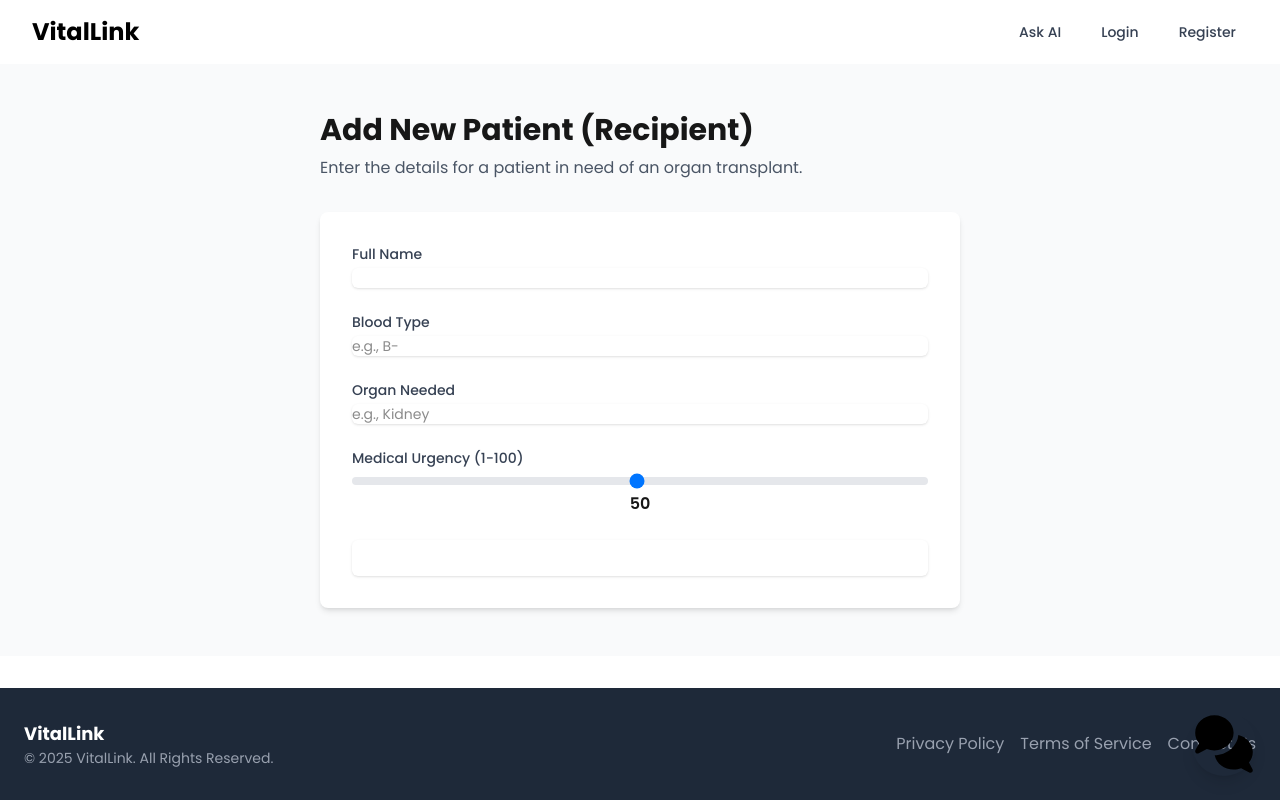
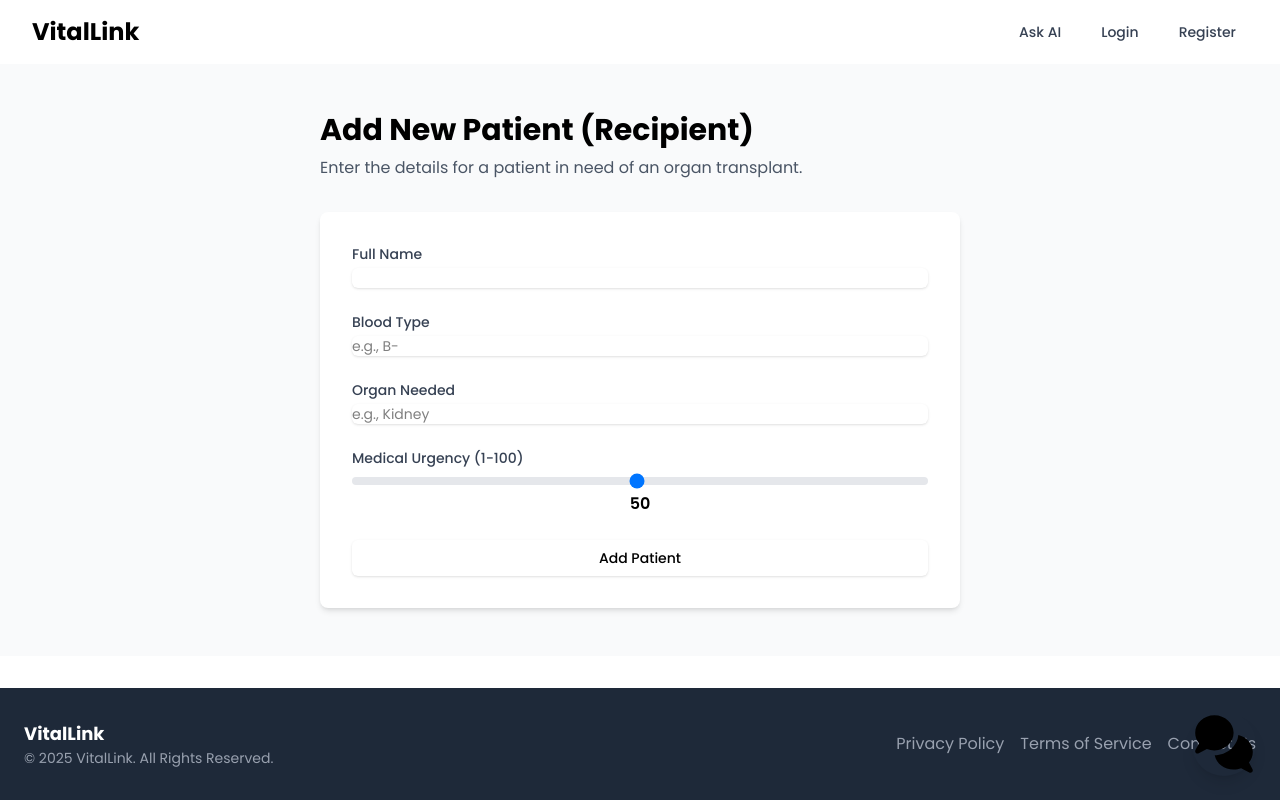
Before and after one commit to Srizdebnath/Vitallink_main, a Next.js app in the folder vitallink-web/: page /medical/add-patient in a window 1280 px wide. Built offline with nearby package versions, Linux system fonts and the light colour scheme.

Commit message:
css of medical portal (medical, add patient) fixed

```diff
--- a/vitallink-web/src/app/medical/add-patient/page.tsx
+++ b/vitallink-web/src/app/medical/add-patient/page.tsx
@@ -46,40 +46,40 @@ export default function AddPatientPage() {
   return (
     <div className="bg-gray-50 flex-grow py-12">
       <div className="container mx-auto px-4 max-w-2xl">
-        <h1 className="text-3xl font-bold">Add New Patient (Recipient)</h1>
+        <h1 className="text-3xl text-black font-bold">Add New Patient (Recipient)</h1>
         <p className="mt-2 text-gray-600">Enter the details for a patient in need of an organ transplant.</p>
 
         <form onSubmit={handleSubmit} className="mt-8 space-y-6 rounded-lg bg-white p-8 shadow-md">
           <div>
             <label htmlFor="fullName" className="block text-sm font-medium text-gray-700">Full Name</label>
             <input type="text" id="fullName" value={fullName} onChange={(e) => setFullName(e.target.value)} required
-              className="mt-1 block w-full rounded-md border-gray-300 shadow-sm focus:border-theme-500 focus:ring-theme-500 sm:text-sm"
+              className="mt-1 block w-full text-black rounded-md border-gray-300 shadow-sm focus:border-theme-500 focus:ring-theme-500 sm:text-sm"
             />
           </div>
           <div>
             <label htmlFor="bloodType" className="block text-sm font-medium text-gray-700">Blood Type</label>
             <input type="text" id="bloodType" value={bloodType} onChange={(e) => setBloodType(e.target.value)} required
-              className="mt-1 block w-full rounded-md border-gray-300 shadow-sm focus:border-theme-500 focus:ring-theme-500 sm:text-sm"
+              className="mt-1 block w-full text-black rounded-md border-gray-300 shadow-sm focus:border-theme-500 focus:ring-theme-500 sm:text-sm"
               placeholder="e.g., B-"
             />
           </div>
           <div>
             <label htmlFor="organNeeded" className="block text-sm font-medium text-gray-700">Organ Needed</label>
             <input type="text" id="organNeeded" value={organNeeded} onChange={(e) => setOrganNeeded(e.target.value)} required
-              className="mt-1 block w-full rounded-md border-gray-300 shadow-sm focus:border-theme-500 focus:ring-theme-500 sm:text-sm"
+              className="mt-1 block w-full text-black rounded-md border-gray-300 shadow-sm focus:border-theme-500 focus:ring-theme-500 sm:text-sm"
               placeholder="e.g., Kidney"
             />
           </div>
           <div>
             <label htmlFor="medicalUrgency" className="block text-sm font-medium text-gray-700">Medical Urgency (1-100)</label>
             <input type="range" id="medicalUrgency" min="1" max="100" value={medicalUrgency} onChange={(e) => setMedicalUrgency(e.target.value)}
-              className="mt-1 w-full h-2 bg-gray-200 rounded-lg appearance-none cursor-pointer"
+              className="mt-1 w-full h-2 text-black bg-gray-200 rounded-lg appearance-none cursor-pointer"
             />
-            <div className="text-center font-semibold text-theme-600">{medicalUrgency}</div>
+            <div className="text-center text-black font-semibold text-theme-600">{medicalUrgency}</div>
           </div>
           <div>
             <button type="submit"
-              className="w-full rounded-md bg-theme-500 px-4 py-2 text-sm font-medium text-white shadow-sm hover:bg-theme-600 focus:outline-none focus:ring-2 focus:ring-theme-500 focus:ring-offset-2"
+              className="w-full rounded-md text-black bg-theme-500 px-4 py-2 text-sm font-medium shadow-sm hover:bg-theme-600 focus:outline-none focus:ring-2 focus:ring-theme-500 focus:ring-offset-2"
             >
               Add Patient
             </button>
--- a/vitallink-web/src/app/medical/page.tsx
+++ b/vitallink-web/src/app/medical/page.tsx
@@ -99,15 +99,15 @@ export default function MedicalPage() {
     <div className="bg-gray-50 flex-grow py-12">
       <div className="container mx-auto px-4">
         <div className="flex justify-between items-center">
-          <h1 className="text-3xl font-bold">Donor Verification Portal</h1>
-          <Link href="/medical/add-patient" className="rounded-md bg-theme-500 px-4 py-2 text-sm font-medium text-white shadow-sm hover:bg-theme-600">
+          <h1 className="text-3xl text-black font-bold">Donor Verification Portal</h1>
+          <Link href="/medical/add-patient" className="rounded-md bg-theme-500 px-4 py-2 text-sm font-medium text-black shadow-sm hover:bg-theme-600">
             + Add New Patient
           </Link>
         </div>
         <p className="mt-2 text-gray-600">Review and approve new donor registrations.</p>
 
         <div className="mt-8 bg-white p-6 rounded-lg shadow-md">
-          <h2 className="text-xl font-semibold mb-4">Pending Approvals</h2>
+          <h2 className="text-xl text-black font-semibold mb-4">Pending Approvals</h2>
           <div className="overflow-x-auto">
             <table className="min-w-full divide-y divide-gray-200">
               <thead className="bg-gray-50">
```
Also changed, not shown: 1 other file (tests, documents, lock files or other folders).
